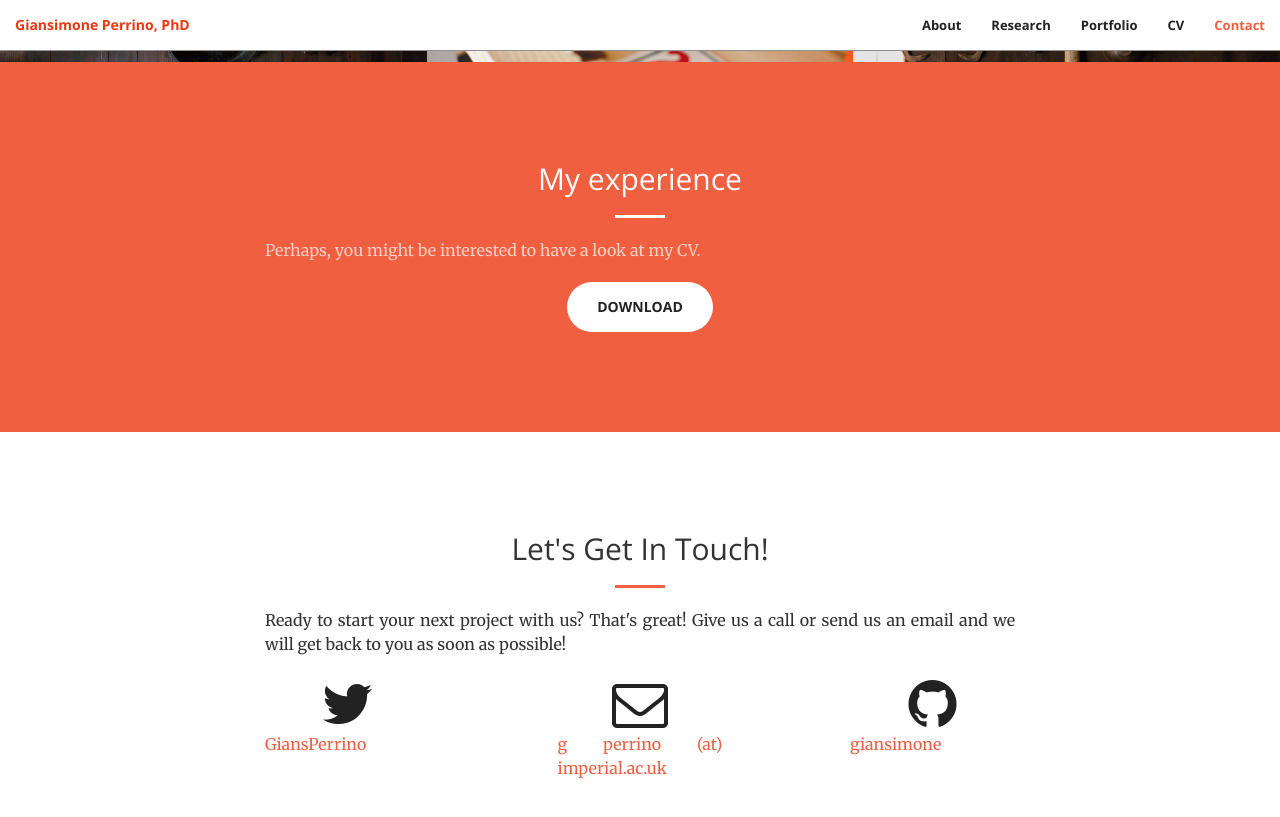
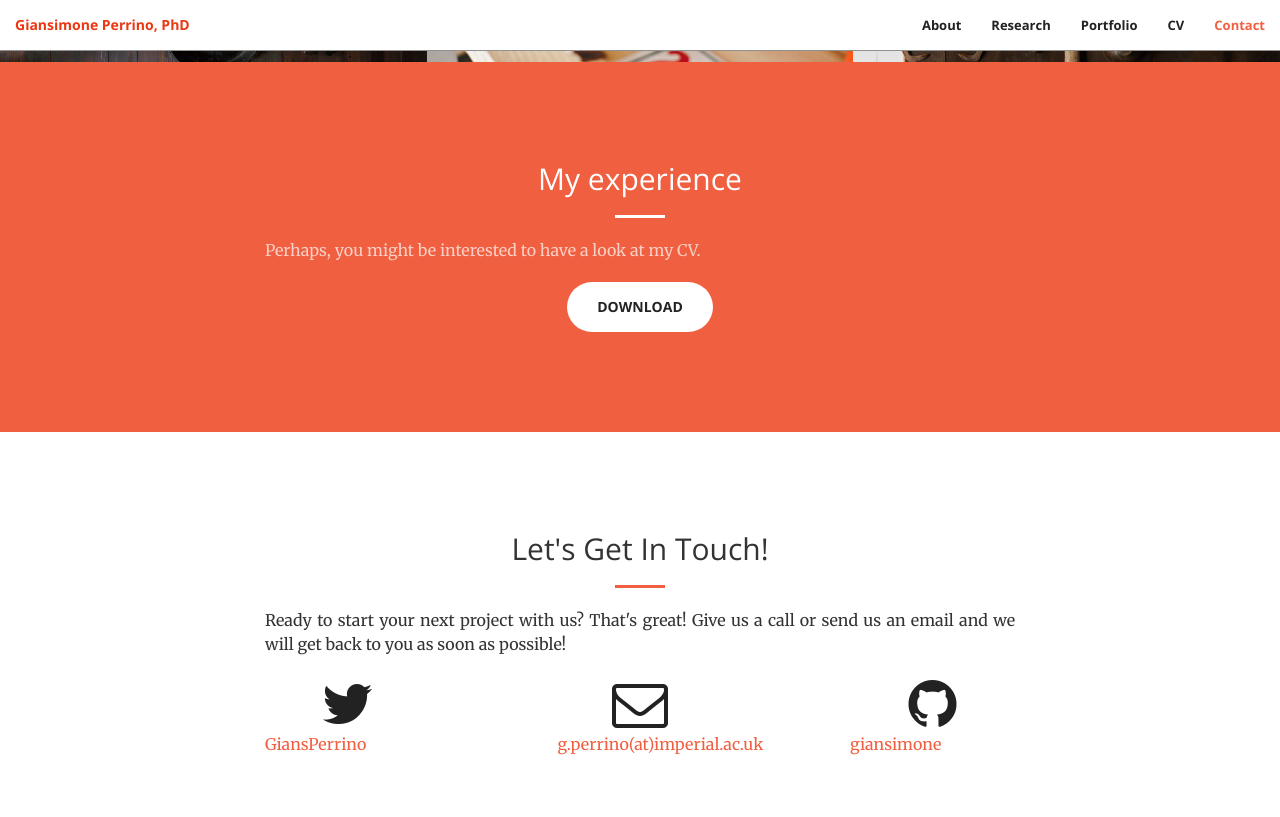
Before and after one commit to giansimone/giansimone.github.io, a Jekyll site: the page built from index.html, in a window 1280 px wide and 900 px high, scrolled down 2314 px. Shown: the top 817 px of the window. Built offline with Jekyll 4.4.1, drawn with Linux system fonts in a browser that asks for light colours; part of the change alters nothing that is shown.

Commit message:
Change config file.

```diff
--- a/_config.yml
+++ b/_config.yml
@@ -1,9 +1,10 @@
 # Site settings
 title: Giansimone Perrino
-email: g <dot> perrino (at) imperial.ac.uk
-description: > # this means to ignore newlines until "baseurl:"
+email: g.perrino(at)imperial.ac.uk
+description: > #
+domain: giansimone.github.io
 baseurl: "" # the subpath of your site, e.g. /blog/
-url: "giansimone.github.io" # the base hostname & protocol for your site
+url: https://giansimone.github.io
 
 twitter_username: GiansPerrino
 github_username: giansimone
```
